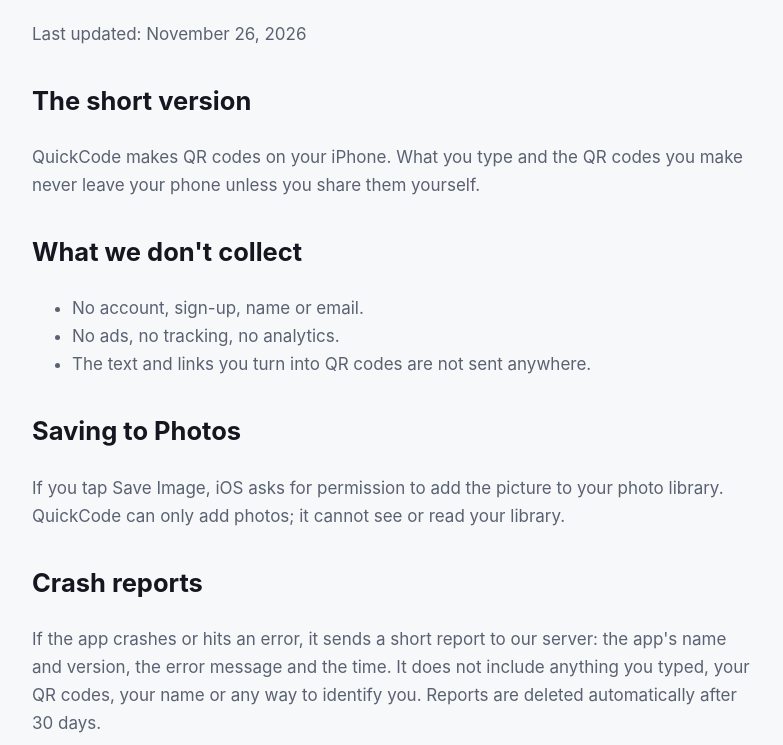
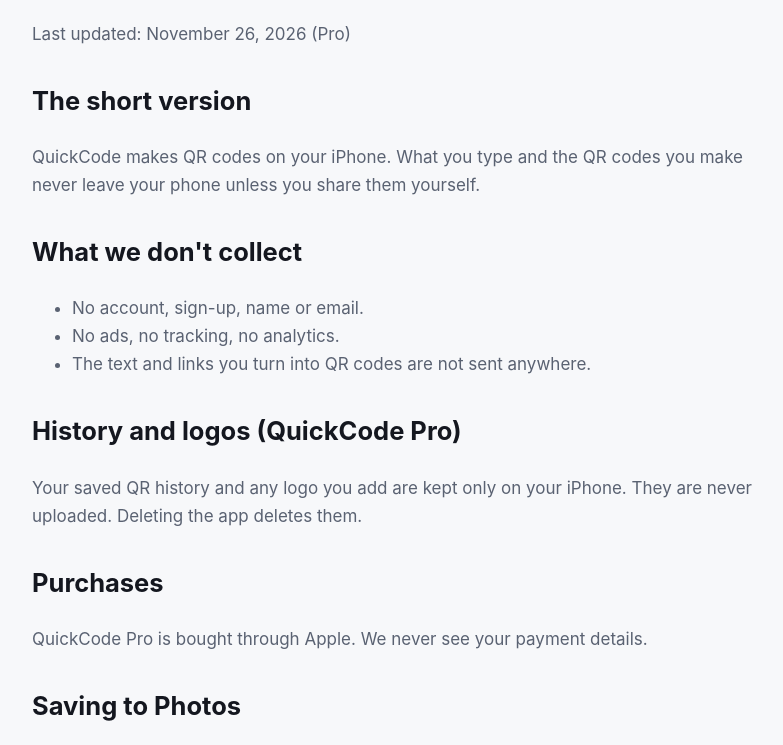
Before and after one commit to zlotecki/trustrun-site, a plain HTML site: page quickcode/privacy.html in a window 1280 px wide. Shown: the part 167-912 px from the top of the page, without its empty margins (248-1031 px from the left). Drawn offline with Linux system fonts and the light colour scheme.

Commit message:
QuickCode privacy: Pro history, logos, purchases
Co-Authored-By: Claude Sonnet 5.5 <noreply@anthropic.com>

```diff
--- a/quickcode/privacy.html
+++ b/quickcode/privacy.html
@@ -9,7 +9,7 @@
 </style></head><body><main>
 <p><a href="./">&larr; QuickCode</a></p>
 <h1>QuickCode privacy policy</h1>
-<p>Last updated: November 26, 2026</p>
+<p>Last updated: November 26, 2026 (Pro)</p>
 <h2>The short version</h2>
 <p>QuickCode makes QR codes on your iPhone. What you type and the QR codes you make never leave your phone unless you share them yourself.</p>
 <h2>What we don't collect</h2>
@@ -18,6 +18,10 @@
   <li>No ads, no tracking, no analytics.</li>
   <li>The text and links you turn into QR codes are not sent anywhere.</li>
 </ul>
+<h2>History and logos (QuickCode Pro)</h2>
+<p>Your saved QR history and any logo you add are kept only on your iPhone. They are never uploaded. Deleting the app deletes them.</p>
+<h2>Purchases</h2>
+<p>QuickCode Pro is bought through Apple. We never see your payment details.</p>
 <h2>Saving to Photos</h2>
 <p>If you tap Save Image, iOS asks for permission to add the picture to your photo library. QuickCode can only add photos; it cannot see or read your library.</p>
 <h2>Crash reports</h2>
```
